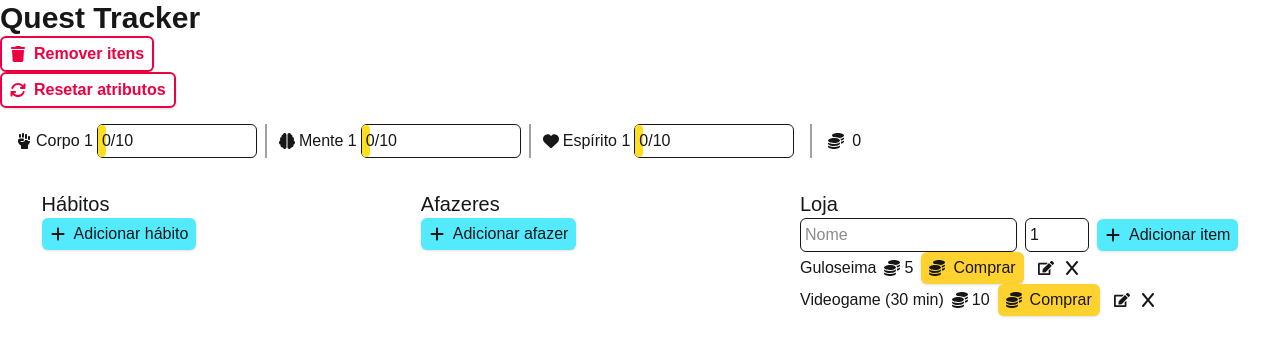
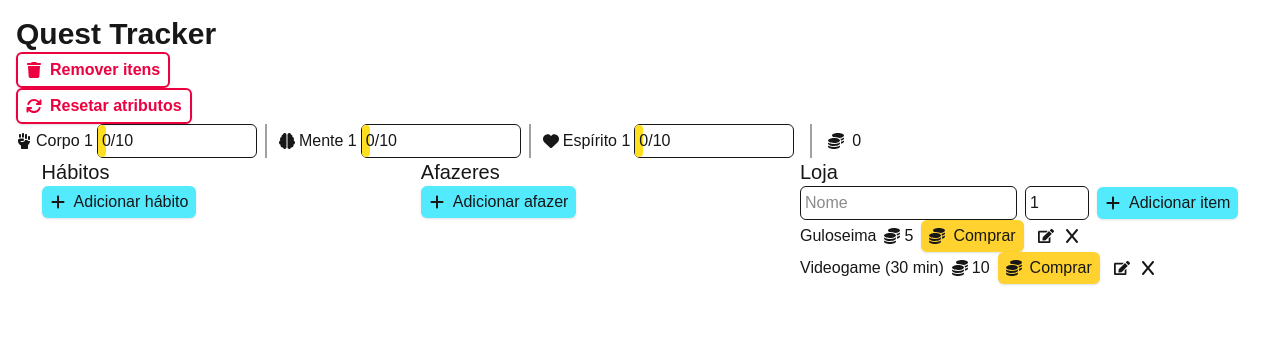
Before and after one commit to gab-souza-martins/gamified-habit-tracker, a Next.js app: page / in a window 1280 px wide. Shown: the top 356 px of the page. Built offline with nearby package versions, Linux system fonts and the light colour scheme.

Commit message:
Retirados paddings individuais para header e main, substituído por um padding no body

```diff
--- a/src/app/page.tsx
+++ b/src/app/page.tsx
@@ -112,7 +112,7 @@ const Home = () => {
    };
 
    return (
-      <>
+      <body className="p-4">
          {isBuyingErrorOpen && <BuyingError closeError={handleCloseModals} />}
          {isConfirmBuyOpen && (
             <ConfirmBuy
@@ -124,11 +124,11 @@ const Home = () => {
          <h1 className="text-3xl font-bold">Quest Tracker</h1>
          <RemoveAllItems />
          <ResetStats />
-         <header className="p-4">
+         <header>
             <UserStats stats={currentStats} />
          </header>
 
-         <main className="p-4">
+         <main>
             <div className="flex flex-col lg:flex-row items-start justify-around gap-4">
                <section className="min-w-1/4 max-w-lg">
                   <HabitList
@@ -149,7 +149,7 @@ const Home = () => {
                </section>
             </div>
          </main>
-      </>
+      </body>
    );
 };
 
```
